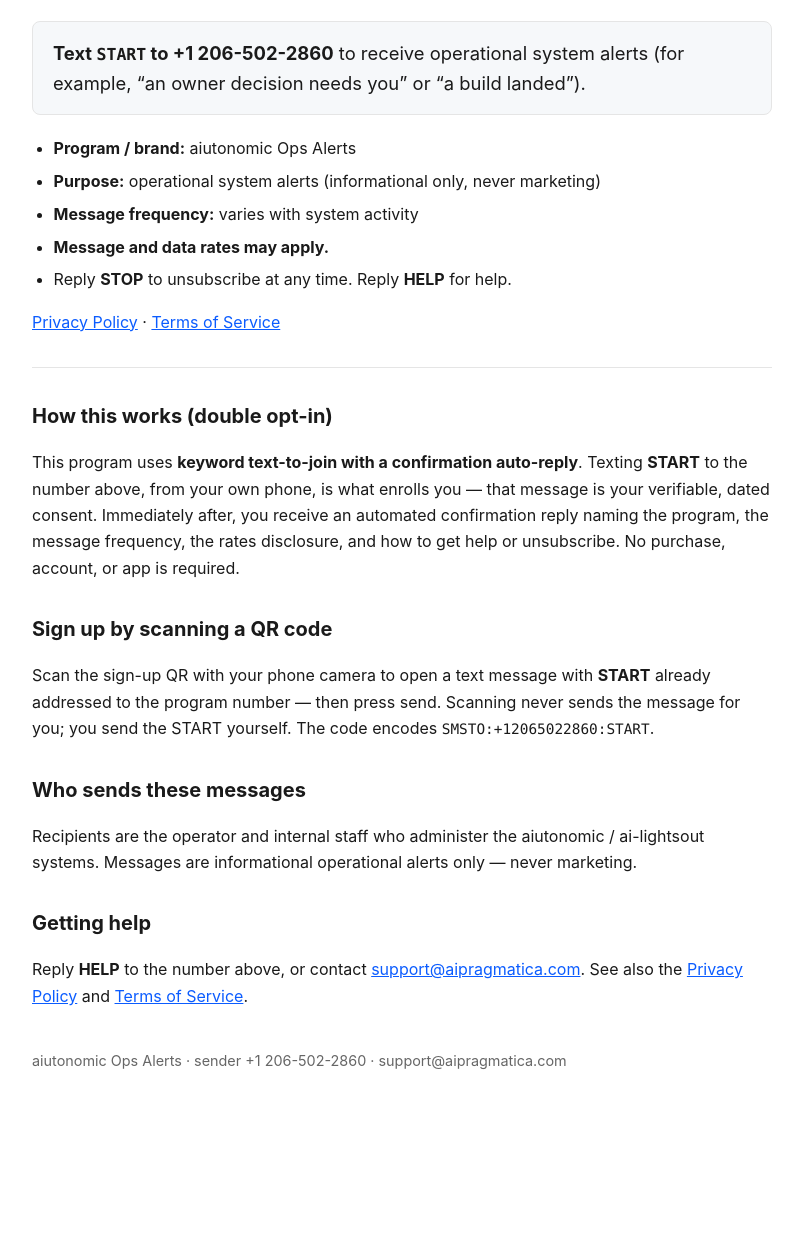
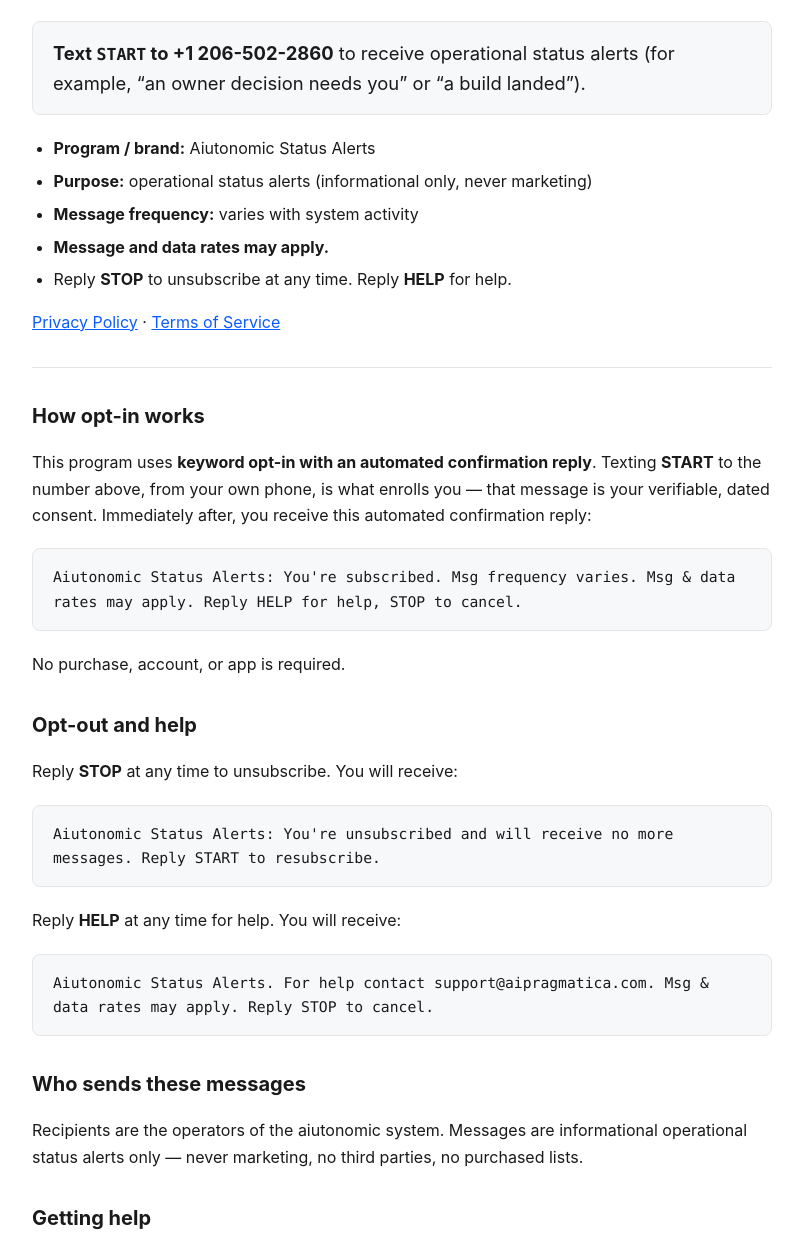
Before and after one commit to ai-lightsout/messaging-policy, a plain HTML site: page docs/index.html in a window 1280 px wide. Shown: the part 109-1357 px from the top of the page, without its empty margins (238-1041 px from the left). Before the commit the page ends 1246 px from the top, so only its background shows below. Drawn offline with Linux system fonts and the light colour scheme.

Commit message:
Rebrand to "Aiutonomic Status Alerts"; remove QR path; quote confirmation replies
- Brand: aiutonomic Ops Alerts -> Aiutonomic Status Alerts (casing + clearer term).
- Remove the QR opt-in path entirely (it was an unrendered second opt-in method
  not described in the A2P message_flow -- a page-vs-submission inconsistency and
  a likely 30909 CTA-verification cause). One clean path now: text START.
- Quote the verbatim opt-in / opt-out / help reply text on the page, so the
  reviewer can see the confirmation content (the live reply is blocked by 30034
  until the campaign is approved, so a real screenshot isn't possible).

```diff
--- a/docs/index.html
+++ b/docs/index.html
@@ -3,7 +3,7 @@
 <head>
 <meta charset="utf-8">
 <meta name="viewport" content="width=device-width, initial-scale=1">
-<title>aiutonomic Ops Alerts — SMS Opt-In</title>
+<title>Aiutonomic Status Alerts — SMS Opt-In</title>
 <style>
   :root { color-scheme: light dark; }
   * { box-sizing: border-box; }
@@ -25,23 +25,24 @@
   ul { padding-left: 1.35rem; } li { margin: 0.4rem 0; }
   .callout { background: #f6f8fa; border: 1px solid #e5e5e5; border-radius: 8px; padding: 1rem 1.25rem; margin: 1.25rem 0; }
   .cta { font-size: 1.15rem; }
+  .reply { font-family: ui-monospace, SFMono-Regular, Menlo, Consolas, monospace; font-size: 0.92rem; }
   code { font-family: ui-monospace, SFMono-Regular, Menlo, Consolas, monospace; font-size: 0.9em; }
   footer { margin-top: 2.5rem; font-size: 0.9rem; color: #666; }
 </style>
 </head>
 <body>
-<h1>aiutonomic Ops Alerts</h1>
-<p class="meta">SMS opt-in &middot; operational alerts, never marketing</p>
+<h1>Aiutonomic Status Alerts</h1>
+<p class="meta">SMS opt-in &middot; operational status alerts, never marketing</p>
 
 <p class="cta callout">
   <strong>Text <code>START</code> to +1&nbsp;206-502-2860</strong> to receive
-  operational system alerts (for example, &ldquo;an owner decision needs you&rdquo; or
+  operational status alerts (for example, &ldquo;an owner decision needs you&rdquo; or
   &ldquo;a build landed&rdquo;).
 </p>
 
 <ul>
-  <li><strong>Program / brand:</strong> aiutonomic Ops Alerts</li>
-  <li><strong>Purpose:</strong> operational system alerts (informational only, never marketing)</li>
+  <li><strong>Program / brand:</strong> Aiutonomic Status Alerts</li>
+  <li><strong>Purpose:</strong> operational status alerts (informational only, never marketing)</li>
   <li><strong>Message frequency:</strong> varies with system activity</li>
   <li><strong>Message and data rates may apply.</strong></li>
   <li>Reply <strong>STOP</strong> to unsubscribe at any time. Reply <strong>HELP</strong> for help.</li>
@@ -51,27 +52,37 @@
 
 <hr>
 
-<h2>How this works (double opt-in)</h2>
+<h2>How opt-in works</h2>
 <p>
-  This program uses <strong>keyword text-to-join with a confirmation auto-reply</strong>.
+  This program uses <strong>keyword opt-in with an automated confirmation reply</strong>.
   Texting <strong>START</strong> to the number above, from your own phone, is what enrolls
-  you — that message is your verifiable, dated consent. Immediately after, you receive an
-  automated confirmation reply naming the program, the message frequency, the rates
-  disclosure, and how to get help or unsubscribe. No purchase, account, or app is required.
+  you — that message is your verifiable, dated consent. Immediately after, you receive this
+  automated confirmation reply:
 </p>
+<p class="reply callout">
+  Aiutonomic Status Alerts: You're subscribed. Msg frequency varies. Msg &amp; data rates
+  may apply. Reply HELP for help, STOP to cancel.
+</p>
+<p>No purchase, account, or app is required.</p>
 
-<h2>Sign up by scanning a QR code</h2>
+<h2>Opt-out and help</h2>
 <p>
-  Scan the sign-up QR with your phone camera to open a text message with <strong>START</strong>
-  already addressed to the program number — then press send. Scanning never sends the
-  message for you; you send the START yourself. The code encodes
-  <code>SMSTO:+12065022860:START</code>.
+  Reply <strong>STOP</strong> at any time to unsubscribe. You will receive:
+</p>
+<p class="reply callout">
+  Aiutonomic Status Alerts: You're unsubscribed and will receive no more messages. Reply
+  START to resubscribe.
+</p>
+<p>Reply <strong>HELP</strong> at any time for help. You will receive:</p>
+<p class="reply callout">
+  Aiutonomic Status Alerts. For help contact support@aipragmatica.com. Msg &amp; data rates
+  may apply. Reply STOP to cancel.
 </p>
 
 <h2>Who sends these messages</h2>
 <p>
-  Recipients are the operator and internal staff who administer the aiutonomic / ai-lightsout
-  systems. Messages are informational operational alerts only — never marketing.
+  Recipients are the operators of the aiutonomic system. Messages are informational
+  operational status alerts only — never marketing, no third parties, no purchased lists.
 </p>
 
 <h2>Getting help</h2>
@@ -81,6 +92,6 @@
   <a href="privacy.html">Privacy Policy</a> and <a href="terms.html">Terms of Service</a>.
 </p>
 
-<footer>aiutonomic Ops Alerts &middot; sender +1&nbsp;206-502-2860 &middot; support@aipragmatica.com</footer>
+<footer>Aiutonomic Status Alerts &middot; sender +1&nbsp;206-502-2860 &middot; support@aipragmatica.com</footer>
 </body>
 </html>
```
Also changed, not shown: docs/privacy.html (+4 -4 lines), docs/terms.html (+5 -5 lines).
